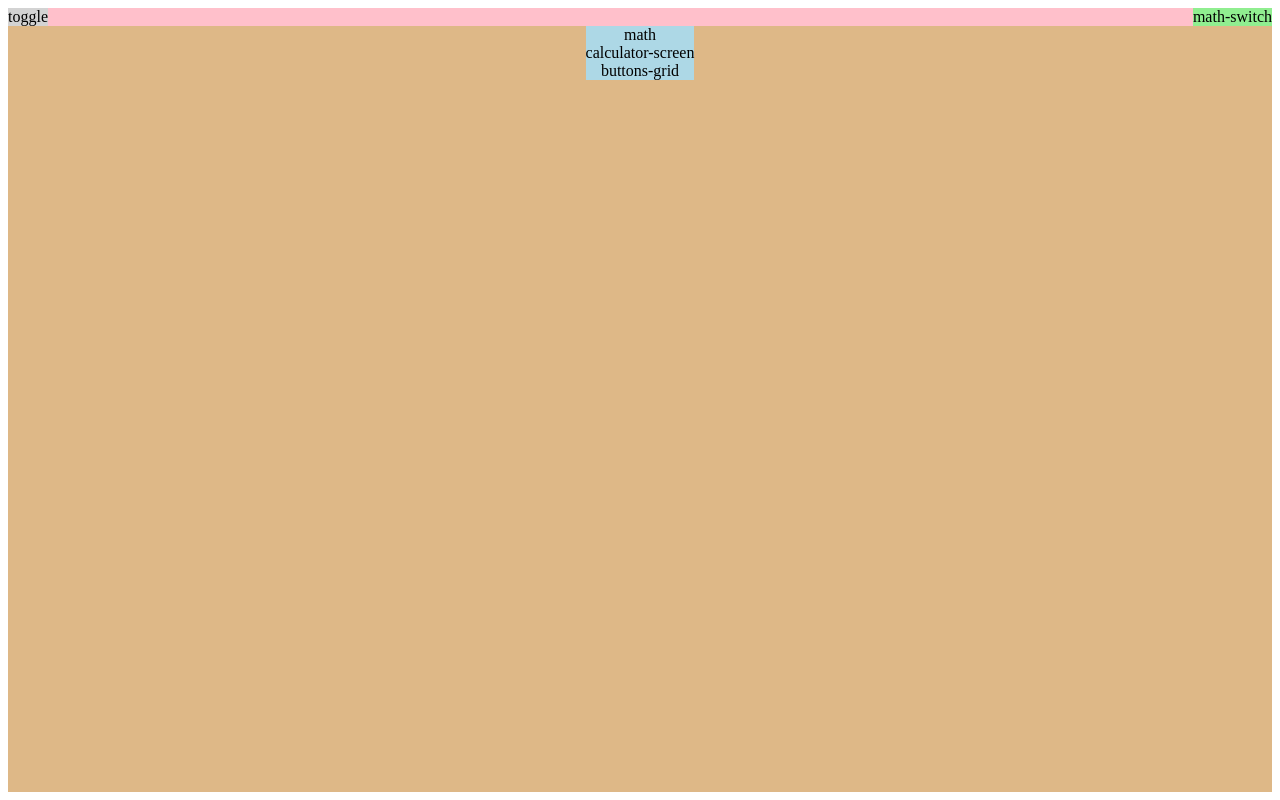
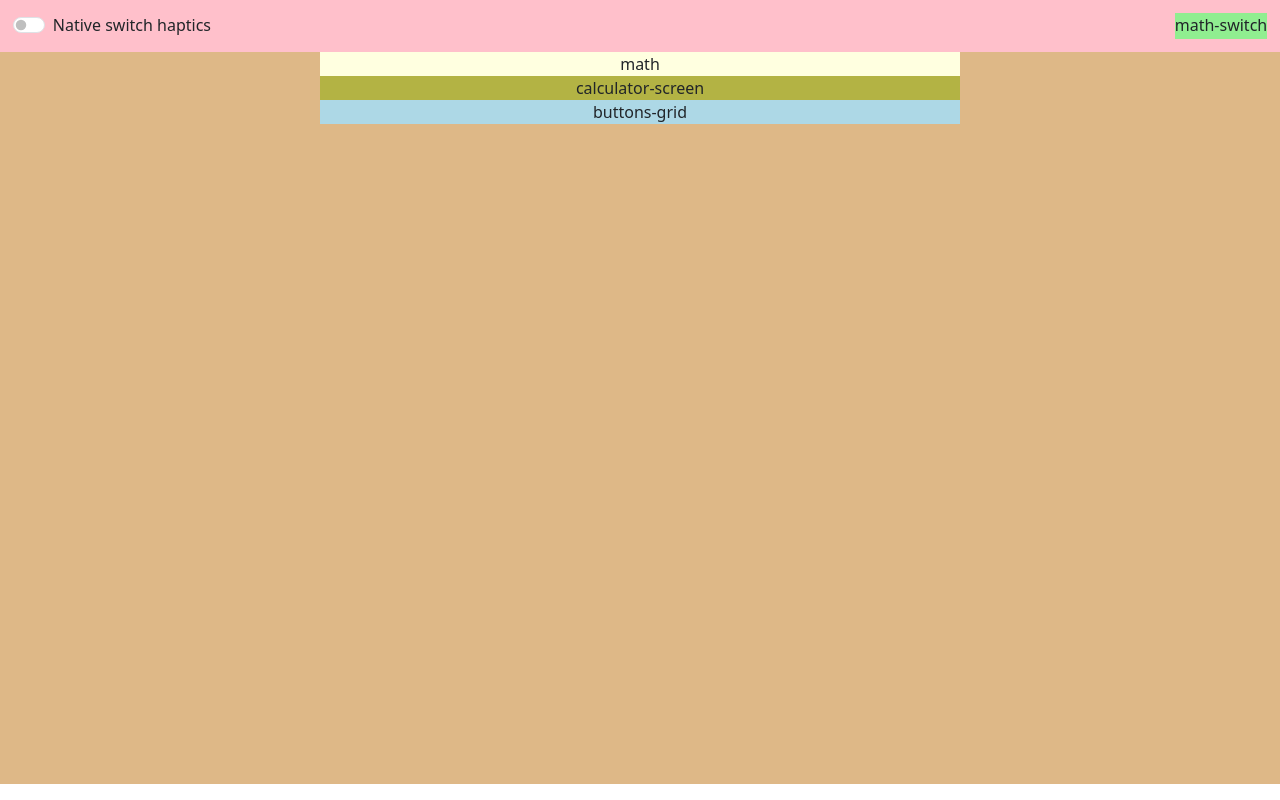
Before and after one commit to dev-dungeon-run/FairyTail_calculator, an Angular app: page / in a window 1280 px wide. Built offline with nearby package versions, Linux system fonts and the light colour scheme.

Commit message:
added the switch

```diff
--- a/angular.json
+++ b/angular.json
@@ -88,7 +88,11 @@
               }
             ],
             "styles": [
+              "node_modules/bootstrap/dist/css/bootstrap.min.css",
               "src/styles.scss"
+            ],
+            "scripts": [
+              "node_modules/bootstrap/dist/js/bootstrap.bundle.min.js"
             ]
           }
         }
--- a/package.json
+++ b/package.json
@@ -28,6 +28,7 @@
     "@angular/forms": "^20.1.0",
     "@angular/platform-browser": "^20.1.0",
     "@angular/router": "^20.1.0",
+    "bootstrap": "^5.3.8",
     "rxjs": "~7.8.0",
     "tslib": "^2.3.0",
     "zone.js": "~0.15.0"
--- a/src/app/calculator-page/calculator-page.html
+++ b/src/app/calculator-page/calculator-page.html
@@ -1,8 +1,11 @@
 <div class="container-for-whole-calculator-page">
 
     <div class="page-switches">
-        <div class="toggle">
-            toggle
+        <div class="form-check form-switch">
+            <input class="form-check-input" type="checkbox" value="" id="checkNativeSwitch" switch>
+            <label class="form-check-label" for="checkNativeSwitch">
+                Native switch haptics
+            </label>
         </div>
 
         <div class="math-switch">
--- a/src/app/calculator-page/calculator-page.scss
+++ b/src/app/calculator-page/calculator-page.scss
@@ -1,3 +1,4 @@
+
 .container-for-whole-calculator-page {
     display: flex;
     flex-direction: column;
@@ -11,9 +12,10 @@
 .page-switches {
     display: flex;
     justify-content: space-between;
+    height: auto;
     width: 100%;
     max-width: 1400px;
-    padding: 0;
+    padding: 1%;
     margin-bottom: 0px;
     background-color: pink;
 }
@@ -26,10 +28,38 @@
     background-color: lightgreen;
 }
 
+// ----------------------------------------------------------------------
+/* ------------------ whole calculator and math screen ------------------ */
+// ----------------------------------------------------------------------
 .whole-calculator-and-math-screen {
     display: flex;
     flex-direction: column;
     align-items: center;
     background-color: lightblue;
+    width: 50vw;
     max-width: 1400px;
 }
+
+.math-screen {
+    background-color: lightyellow;
+    display: flex;
+    justify-content: center;
+    width: 100%;
+    height: auto;
+}
+
+.calculator-screen {
+    background-color: rgb(179, 179, 68);
+    display: flex;
+    justify-content: center;
+    width: 100%;
+    height: auto;
+}
+
+.calculator-buttons {
+    background-color: lightblue;
+    display: flex;
+    justify-content: center;
+    width: 100%;
+    height: auto;
+}
--- a/src/index.html
+++ b/src/index.html
@@ -1,13 +1,21 @@
 <!doctype html>
 <html lang="en">
+
 <head>
   <meta charset="utf-8">
   <title>FairyTailCalculator</title>
   <base href="/">
   <meta name="viewport" content="width=device-width, initial-scale=1">
   <link rel="icon" type="image/x-icon" href="favicon.ico">
+  <link href="https://cdn.jsdelivr.net/npm/bootstrap@5.3.8/dist/css/bootstrap.min.css" rel="stylesheet" integrity="sha384-sRIl4kxILFvY47J16cr9ZwB07vP4J8+LH7qKQnuqkuIAvNWLzeN8tE5YBujZqJLB" crossorigin="anonymous">
+
 </head>
+
 <body>
   <app-root></app-root>
 </body>
+<script src="https://cdn.jsdelivr.net/npm/bootstrap@5.3.8/dist/js/bootstrap.bundle.min.js" integrity="sha384-FKyoEForCGlyvwx9Hj09JcYn3nv7wiPVlz7YYwJrWVcXK/BmnVDxM+D2scQbITxI" crossorigin="anonymous"></script>
+
+
+
 </html>
```
Also changed, not shown: src/app/calculator-page/calculator-page.ts (+5 -2 lines), 1 other file (tests, documents, lock files or other folders).
